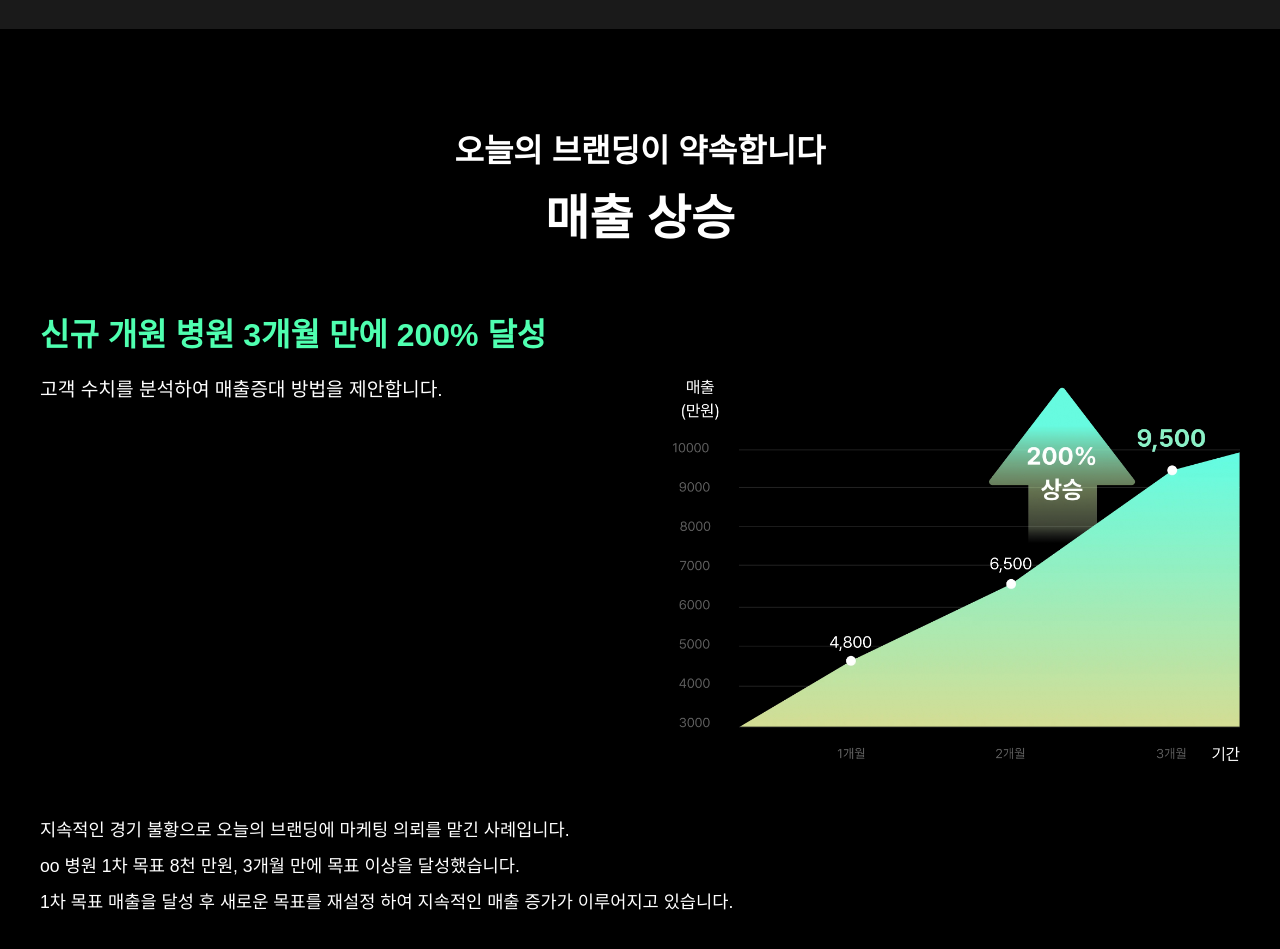
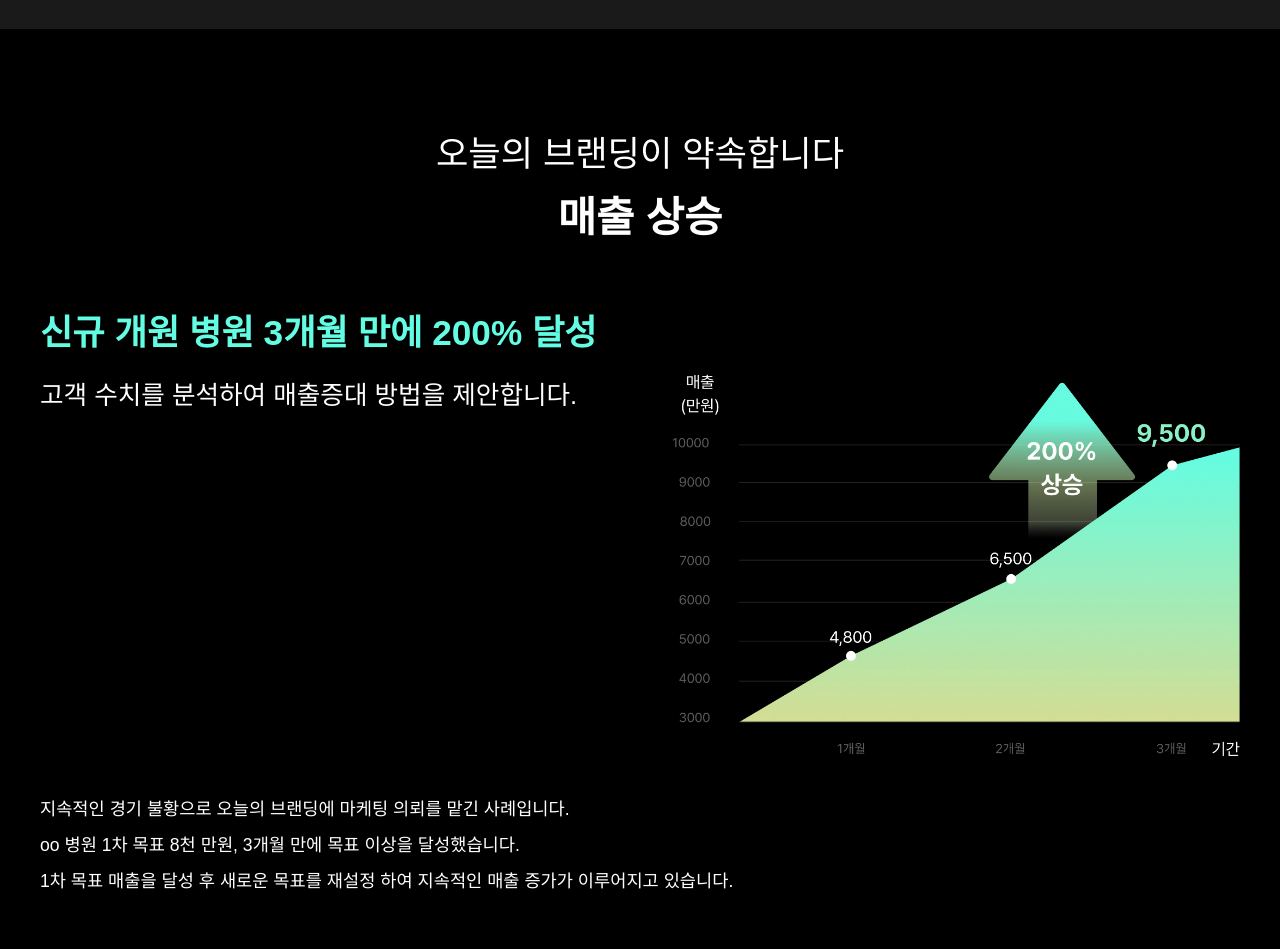
Before and after one commit to devchaeyoung/aube, a Next.js app: page / in a window 1280 px wide. Shown: the part 8040-8989 px from the top of the page. Built offline with nearby package versions, Linux system fonts and the light colour scheme.

Commit message:
# UPDATE: 텍스트 디테일

```diff
--- a/src/components/marketing/MarketingBranding.module.css
+++ b/src/components/marketing/MarketingBranding.module.css
@@ -111,14 +111,15 @@
   .branding {
     padding-bottom: 3rem;
   }
-  .titleContainer h3 {
-    font-size: 1.6rem;
-  }
+
   .footer {
     font-size: 1.2rem;
     margin-bottom: 6rem;
   }
   .titleContainer h2 {
+    font-size: 1.8rem;
+  }
+  .titleContainer h3 {
     font-size: 1.6rem;
   }
   .desktopCards {
--- a/src/components/sales/SalesGrowth.module.css
+++ b/src/components/sales/SalesGrowth.module.css
@@ -13,12 +13,13 @@
 
 .header h2 {
   color: #fff;
-  font-size: 2rem;
+  font-size: 2.2rem;
   margin-bottom: 0.5rem;
+  font-weight: 300;
 }
 
 .header h3 {
-  font-size: 3rem;
+  font-size: 2.6rem;
   font-weight: bold;
 }
 
@@ -27,7 +28,7 @@
   margin: 0 auto;
   display: flex;
   gap: 4rem;
-  margin-bottom: 3rem;
+  margin-bottom: 2rem;
 }
 
 .content {
@@ -39,15 +40,16 @@
 }
 
 .highlight h4 {
-  color: #4fffb0;
-  font-size: 2rem;
+  color: #62fde3;
+  font-size: 2.2rem;
+  font-weight: 600;
   line-height: 1.4;
   margin-bottom: 1rem;
 }
 
 .highlight p {
   color: #fff;
-  font-size: 1.2rem;
+  font-size: 1.6rem;
 }
 
 .graph {
@@ -106,7 +108,10 @@
   }
 
   .header h3 {
-    font-size: 2rem;
+    font-size: 1.8rem;
+  }
+  .header h2 {
+    font-size: 1.6rem;
   }
   .highlight {
     text-align: center;
--- a/src/components/sales/SalesSection.module.css
+++ b/src/components/sales/SalesSection.module.css
@@ -95,12 +95,11 @@
     text-align: center;
   }
 
-  .textContent h2 {
+  .title h2 {
     font-size: 1.6rem;
   }
-
-  .textContent h3 {
-    font-size: 2rem;
+  .title h3 {
+    font-size: 1.8rem;
   }
 
   .textContent p {
```
